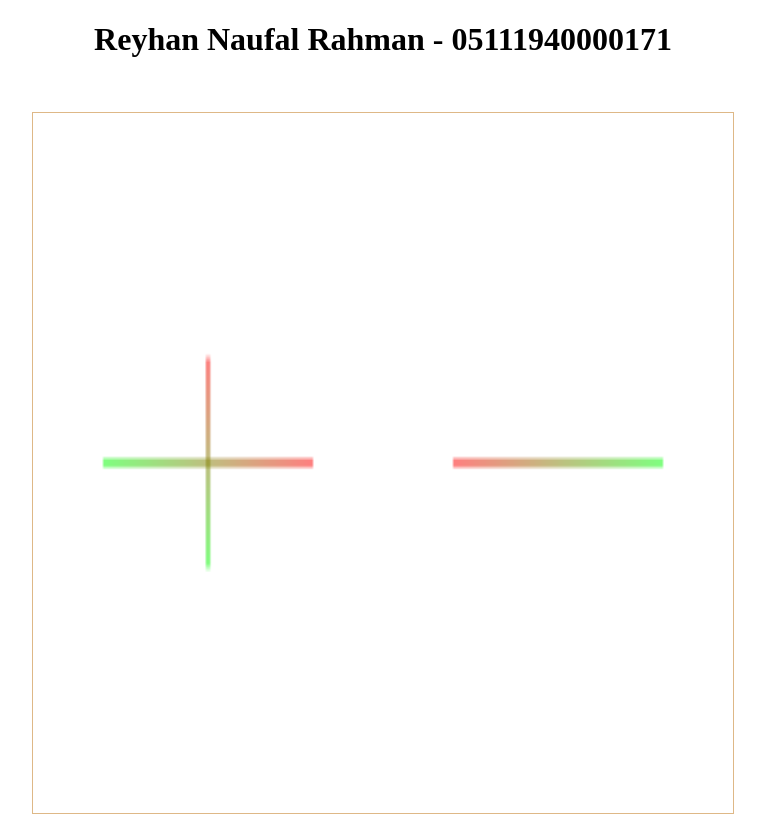
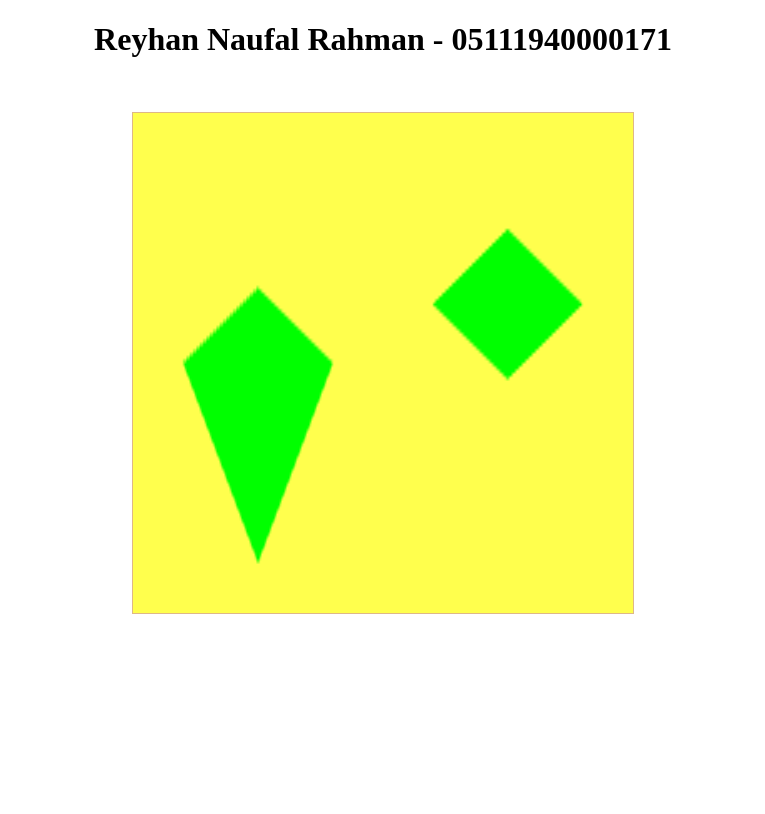
Before and after one commit to cg2021d/tugas-1-reyhannaufal, a website built with Vite: page index.html in a window 1280 px wide. Shown: the whole page, without its empty margins (257-1022 px from the left). Built offline with nearby package versions, Linux system fonts and the light colour scheme.

Commit message:
[ADD] handle leaf animation

```diff
--- a/components/LeftLeave.js
+++ /dev/null
@@ -1,94 +0,0 @@
-import { leftVertices } from "../constants/vertices";
-
-export default function LeftLeave(gl) {
-  const vertices = [
-    -0.5, 0.5, 1.0, 0.0, 0.0, 0.5, 0.5, 0.0, 1.0, 0.0, 0.5, -0.5, 1.0, 0.0, 0.0,
-    -0.5, -0.5, 0.0, 0.0, 1.0,
-  ];
-
-  const vertexBuffer = gl.createBuffer();
-  gl.bindBuffer(gl.ARRAY_BUFFER, vertexBuffer);
-  gl.bufferData(
-    gl.ARRAY_BUFFER,
-    new Float32Array(leftVertices),
-    gl.STATIC_DRAW
-  );
-
-  const vertexShaderSource = `
-        attribute vec2 a_position;
-        attribute vec3 a_color;
-        varying vec3 v_color;
-        uniform float uChange;
-        void main() {
-            gl_Position = vec4(a_position + uChange, 0.0, 1.0);
-            v_color = a_color;
-        }
-    `;
-  const fragmentShaderSource = `
-        precision mediump float;
-        varying vec3 v_color;
-        void main() {
-            gl_FragColor = vec4(v_color, 1.0);
-        }
-    `;
-
-  const vertexShader = gl.createShader(gl.VERTEX_SHADER);
-  gl.shaderSource(vertexShader, vertexShaderSource);
-  const fragmentShader = gl.createShader(gl.FRAGMENT_SHADER);
-  gl.shaderSource(fragmentShader, fragmentShaderSource);
-  gl.compileShader(vertexShader);
-  gl.compileShader(fragmentShader);
-  if (!gl.getShaderParameter(vertexShader, gl.COMPILE_STATUS)) {
-    console.log(gl.getShaderInfoLog(vertexShader));
-    return;
-  }
-
-  const shaderProgram = gl.createProgram();
-  gl.attachShader(shaderProgram, vertexShader);
-  gl.attachShader(shaderProgram, fragmentShader);
-  gl.linkProgram(shaderProgram);
-  gl.useProgram(shaderProgram);
-
-  const a_position = gl.getAttribLocation(shaderProgram, "a_position");
-  gl.vertexAttribPointer(
-    a_position,
-    2,
-    gl.FLOAT,
-    false,
-    5 * Float32Array.BYTES_PER_ELEMENT,
-    0
-  );
-  gl.enableVertexAttribArray(a_position);
-
-  const a_color = gl.getAttribLocation(shaderProgram, "a_color");
-  gl.vertexAttribPointer(
-    a_color,
-    3,
-    gl.FLOAT,
-    false,
-    5 * Float32Array.BYTES_PER_ELEMENT,
-    2 * Float32Array.BYTES_PER_ELEMENT
-  );
-  gl.enableVertexAttribArray(a_color);
-
-  const speedRaw = 5;
-  let speed = speedRaw / 600;
-  let change = 0;
-  const uChange = gl.getUniformLocation(shaderProgram, "uChange");
-
-  gl.uniform1f(uChange, 0);
-
-  gl.drawArrays(gl.LINES, 0, 4);
-  // function render() {
-  //   if ((change >= 0.5) | (change <= -0.5)) {
-  //     speed = -speed;
-  //   }
-  //   change += speed;
-  //   gl.uniform1f(uChange, change);
-  //   // gl.clearColor(0, 0, 0, 1);
-  //   // gl.clear(gl.COLOR_BUFFER_BIT);
-  //   requestAnimationFrame(render);
-  // }
-
-  // render();
-}
--- a/components/RightLeave.js
+++ /dev/null
@@ -1,81 +0,0 @@
-import { rightVertices } from "../constants/vertices";
-
-export default function RightLeave(gl) {
-  const vertices = [
-    -0.5, 0.5, 1.0, 0.0, 0.0, 0.5, 0.5, 0.0, 1.0, 0.0, 0.5, -0.5, 1.0, 0.0, 0.0,
-    -0.5, -0.5, 0.0, 0.0, 1.0,
-  ];
-
-  const vertexBuffer = gl.createBuffer();
-  gl.bindBuffer(gl.ARRAY_BUFFER, vertexBuffer);
-  gl.bufferData(
-    gl.ARRAY_BUFFER,
-    new Float32Array(rightVertices),
-    gl.STATIC_DRAW
-  );
-
-  const vertexShaderSource = `
-        attribute vec2 a_position;
-        attribute vec3 a_color;
-        varying vec3 v_color;
-        uniform float uChange;
-        void main() {
-            gl_Position = vec4(a_position + uChange, 0.0, 1.0);
-            v_color = a_color;
-        }
-    `;
-  const fragmentShaderSource = `
-        precision mediump float;
-        varying vec3 v_color;
-        void main() {
-            gl_FragColor = vec4(v_color, 1.0);
-        }
-    `;
-
-  const vertexShader = gl.createShader(gl.VERTEX_SHADER);
-  gl.shaderSource(vertexShader, vertexShaderSource);
-  const fragmentShader = gl.createShader(gl.FRAGMENT_SHADER);
-  gl.shaderSource(fragmentShader, fragmentShaderSource);
-  gl.compileShader(vertexShader);
-  gl.compileShader(fragmentShader);
-  if (!gl.getShaderParameter(vertexShader, gl.COMPILE_STATUS)) {
-    console.log(gl.getShaderInfoLog(vertexShader));
-    return;
-  }
-
-  const shaderProgram = gl.createProgram();
-  gl.attachShader(shaderProgram, vertexShader);
-  gl.attachShader(shaderProgram, fragmentShader);
-  gl.linkProgram(shaderProgram);
-  gl.useProgram(shaderProgram);
-
-  const a_position = gl.getAttribLocation(shaderProgram, "a_position");
-  gl.vertexAttribPointer(
-    a_position,
-    2,
-    gl.FLOAT,
-    false,
-    5 * Float32Array.BYTES_PER_ELEMENT,
-    0
-  );
-  gl.enableVertexAttribArray(a_position);
-
-  const a_color = gl.getAttribLocation(shaderProgram, "a_color");
-  gl.vertexAttribPointer(
-    a_color,
-    3,
-    gl.FLOAT,
-    false,
-    5 * Float32Array.BYTES_PER_ELEMENT,
-    2 * Float32Array.BYTES_PER_ELEMENT
-  );
-  gl.enableVertexAttribArray(a_color);
-
-  const speedRaw = 4;
-  let speed = speedRaw / 600;
-  let change = 0;
-  const uChange = gl.getUniformLocation(shaderProgram, "uChange");
-  gl.uniform1f(uChange, 0);
-
-  gl.drawArrays(gl.LINE_LOOP, 0, 2);
-}
--- a/constants/vertices.js
+++ b/constants/vertices.js
@@ -1,8 +1,42 @@
-export const leftVertices = [
-  -0.2, 0.0, 1.0, 0.0, 0.0, -0.8, 0.0, 0.0, 1.0, 0.0, -0.5, 0.3, 1.0, 0.0, 0.0,
-  -0.5, -0.3, 0.0, 1.0, 0.0,
-  // 0.5, -0.5, 1.0, 0.0, 0.0,
-  // -0.5, -0.5, 0.0, 0.0, 1.0,
+const leftLeaf = {
+  color: [0, 1, 0],
+  pointA: [-0.2, 0.0],
+  pointB: [-0.8, 0.0],
+  pointC: [-0.5, 0.3],
+  pointD: [-0.5, -0.8],
+};
+
+const rightLeaf = {
+  color: [0, 1, 0],
+  pointA: [0.2, 0.0],
+  pointB: [0.8, 0.0],
+  pointC: [0.5, 0.3],
+  pointD: [0.5, -0.3],
+};
+
+export const vertices = [
+  ...leftLeaf.pointA,
+  ...leftLeaf.color,
+  ...leftLeaf.pointB,
+  ...leftLeaf.color,
+  ...leftLeaf.pointC,
+  ...leftLeaf.color,
+  ...leftLeaf.pointA,
+  ...leftLeaf.color,
+  ...leftLeaf.pointB,
+  ...leftLeaf.color,
+  ...leftLeaf.pointD,
+  ...leftLeaf.color,
+  ...rightLeaf.pointA,
+  ...rightLeaf.color,
+  ...rightLeaf.pointB,
+  ...rightLeaf.color,
+  ...rightLeaf.pointC,
+  ...rightLeaf.color,
+  ...rightLeaf.pointA,
+  ...rightLeaf.color,
+  ...rightLeaf.pointB,
+  ...rightLeaf.color,
+  ...rightLeaf.pointD,
+  ...rightLeaf.color,
 ];
-
-export const rightVertices = [0.2, 0.0, 1.0, 0.0, 0.0, 0.8, 0.0, 0.0, 1.0, 0.0];
--- a/index.html
+++ b/index.html
@@ -9,7 +9,7 @@
   <body>
     <main>
       <h1>Reyhan Naufal Rahman - 05111940000171</h1>
-      <canvas id="webgl" class="canvas-container"
+      <canvas id="webgl-canvas" class="canvas-container"
         >Browser tidak mendukung webgl</canvas
       >
     </main>
--- a/main.js
+++ b/main.js
@@ -1,30 +1,101 @@
+import { vertices } from "./constants/vertices";
 import "./style.css";
 
-import LeaftLeave from "./components/LeftLeave";
-import RightLeave from "./components/RightLeave";
+function main() {
+  const canvas = document.getElementById("webgl-canvas");
+  const gl = canvas.getContext("webgl");
 
-function main() {
-  const canvas = document.getElementById("webgl");
-  const gl = canvas.getContext("webgl");
-  if (!gl) {
-    return;
+  const buffer = gl.createBuffer();
+  gl.bindBuffer(gl.ARRAY_BUFFER, buffer);
+  gl.bufferData(gl.ARRAY_BUFFER, new Float32Array(vertices), gl.STATIC_DRAW);
+
+  const vertexShaderSource = `
+        attribute vec2 aPosition;
+        attribute vec3 aColor;
+        varying vec3 vColor;
+        uniform float uChange;
+        void main() {
+            gl_Position = vec4(aPosition.x, aPosition.y, 1.0, 1.0);
+            vColor = aColor;
+        }
+    `;
+
+  const fragmentShaderSource = `
+        precision mediump float;
+        varying vec3 vColor;
+        void main() {
+            gl_FragColor = vec4(vColor, 1.0);
+        }
+    `;
+
+  const vertexShader = gl.createShader(gl.VERTEX_SHADER);
+  gl.shaderSource(vertexShader, vertexShaderSource);
+  const fragmentShader = gl.createShader(gl.FRAGMENT_SHADER);
+  gl.shaderSource(fragmentShader, fragmentShaderSource);
+
+  gl.compileShader(vertexShader);
+  gl.compileShader(fragmentShader);
+
+  const shaderProgram = gl.createProgram();
+
+  gl.attachShader(shaderProgram, vertexShader);
+  gl.attachShader(shaderProgram, fragmentShader);
+
+  gl.linkProgram(shaderProgram);
+
+  gl.useProgram(shaderProgram);
+
+  const aPosition = gl.getAttribLocation(shaderProgram, "aPosition");
+  gl.vertexAttribPointer(
+    aPosition,
+    2,
+    gl.FLOAT,
+    false,
+    5 * Float32Array.BYTES_PER_ELEMENT,
+    0
+  );
+  gl.enableVertexAttribArray(aPosition);
+  const aColor = gl.getAttribLocation(shaderProgram, "aColor");
+  gl.vertexAttribPointer(
+    aColor,
+    3,
+    gl.FLOAT,
+    false,
+    5 * Float32Array.BYTES_PER_ELEMENT,
+    2 * Float32Array.BYTES_PER_ELEMENT
+  );
+  gl.enableVertexAttribArray(aColor);
+
+  let speed = 0.0195;
+  let change = 0;
+  const uChange = gl.getUniformLocation(shaderProgram, "uChange");
+
+  function moveVertices() {
+    if (vertices[31] < -1.0 || vertices[31] > 1.0) {
+      speed = speed * -1;
+    }
+
+    for (let i = 31; i < vertices.length; i += 5) {
+      vertices[i] = vertices[i] + speed;
+    }
   }
 
-  LeaftLeave(gl);
-  RightLeave(gl);
+  function render() {
+    moveVertices();
+    gl.bindBuffer(gl.ARRAY_BUFFER, buffer);
+    gl.bufferData(gl.ARRAY_BUFFER, new Float32Array(vertices), gl.STATIC_DRAW);
+    change = change + speed;
+    gl.uniform1f(uChange, change);
 
-  // function render() {
-  //   if ((change >= 0.5) | (change <= -0.5)) {
-  //     speed = -speed;
-  //   }
-  //   change += speed;
-  //   gl.uniform1f(uChange, change);
-  //   gl.clearColor(0, 0, 0, 1);
-  //   gl.clear(gl.COLOR_BUFFER_BIT);
-  //   gl.drawArrays(gl.LINE_LOOP, 0, 2);
-  //   requestAnimationFrame(render);
-  // }
-  // render();
+    gl.clearColor(152, 251, 0.3, 1.0);
+    gl.clear(gl.COLOR_BUFFER_BIT);
+    var primitive = gl.TRIANGLES;
+    var offset = 0;
+    var nVertex = 12;
+    gl.drawArrays(primitive, offset, nVertex);
+    requestAnimationFrame(render);
+  }
+  requestAnimationFrame(render);
 }
 
 main();
--- a/style.css
+++ b/style.css
@@ -14,8 +14,8 @@ body {
   border: 1px solid burlywood;
   margin-top: 2rem;
   position: relative;
-  width: 700px;
-  height: 700px;
+  width: 500px;
+  height: 500px;
   overflow: hidden;
 }
 
```
Also changed, not shown: utils/createShader.js (added, +35 -0 lines), README.md.
